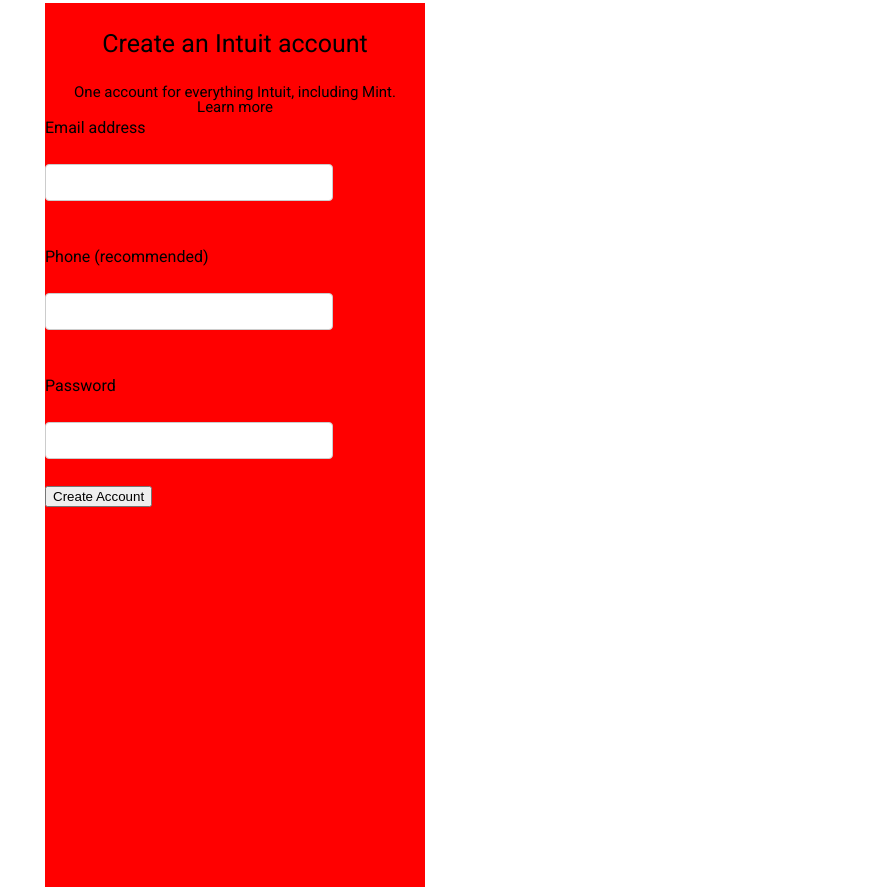
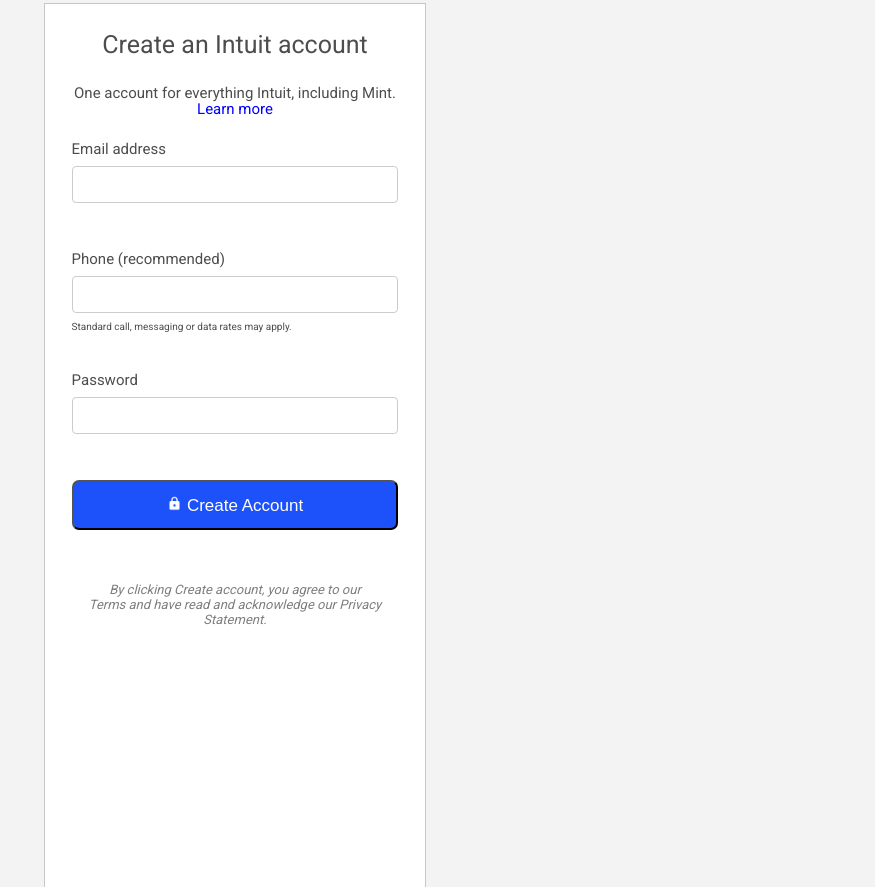
Before and after one commit to RossielCS/HTML-Form, a plain HTML site: page index.html in a window 1280 px wide. Shown: the part 215-1102 px from the top of the page, without its empty margins (405-1280 px from the left). Drawn offline with Linux system fonts and the light colour scheme.

Commit message:
Give style to form items

```diff
--- a/index.html
+++ b/index.html
@@ -61,14 +61,22 @@
       </div>
 
       <form class="input_form" action="/action_page.php" method="get">
-        <label for="">Email address</label><br><br>
+        <label for="">Email address</label>
         <input type="text"><br><br><br>
-        <label for="">Phone (recommended)</label><br><br>
-        <input type="tel"><br><br><br>
-        <label for="">Password</label><br><br>
-        <input type="password"><br><br>
-        <button type="submit">Create Account</button>
+        <label for="">Phone (recommended)</label>
+        <input type="tel"><br>
+        <div id="text2">Standard call, messaging or data rates may apply.</div><br><br>
+        <label for="">Password</label><br>
+        <input type="password"><br><br><br>
+        <button type="submit">
+          <img id="lock" src="images/lock.png" alt="icon">Create Account
+        </button>
       </form>
+      <div id="terms">
+        <p>By clicking Create account, you agree to our<br>
+        Terms and have read and acknowledge our Privacy<br>
+        Statement.</p>
+      </div>
     </div>
 
 
--- a/style.css
+++ b/style.css
@@ -1,3 +1,15 @@
+body {
+  background-color: rgb(243, 243, 243);
+}
+
+a{
+  text-decoration: none;
+  color: blue;
+}
+a:visited{
+  color: rgb(9, 136, 255);
+}
+
 .container{
   display: grid;
   grid-template-columns: 10% 20% 1fr 20% 10%;
@@ -38,14 +50,10 @@
   font-size: 11px;
 }
 
-#help a{
-  text-decoration: none;
-}
-
 #sign_in_b{
   grid-column: 3 / 4;
   grid-row: 1 / 3;
-  background-color: rgb(0, 60, 255);
+  background-color: rgb(29, 81, 250);
   justify-self: start;
   align-self: start;
   height: 34px;
@@ -60,6 +68,7 @@
   height: 15px;
   width: 15px;
   padding-top: 2px;
+  padding-right: 5px;
 }
 /* NAVBAR */
 
@@ -91,18 +100,20 @@
   grid-gap: 5px;
 }
 
-a {
+.services div a p{
   text-decoration: none;
-  color: black;
+  color: rgb(119, 119, 119);
   display: block;
 }
 
 .icon {
   align-self: center;
+  height: 23px;
+  width: 23px;
 }
 
 #mint{
-  padding-top: 12px;
+  padding-top: 22px;
 }
 /* SERVICES */
 
@@ -112,10 +123,12 @@ a {
   grid-column: 3 / 4;
   grid-row: 4 / 5;
   display: grid;
-  background-color: red;
   grid-template-columns: 380px;
-  grid-template-rows: 55px 40px 20px 500px 150px;
+  grid-template-rows: 55px 40px 20px 450px 150px 100px;
   justify-self: center;
+  background-color: white;
+  color: rgb(77, 77, 77);
+  border: 1px solid rgb(199, 199, 199);
 }
 
 #form_container h2{
@@ -148,17 +161,41 @@ a {
 .input_form{
   grid-column: 1 / 2;
   grid-row: 4 / 5;
-  /*margin: auto;*/
+  margin: 20px 7%;
+}
+
+.input_form label{
+  font-size: 15px;
+}
+
+.input_form #text2{
+  font-size: 10px;
 }
 
 input[type=text],
 input[type=tel],
 input[type=password],
 select {
-  width: 70%;
+  width: 93%;
   padding: 10px 10px 10px 10px;
   margin: 8px 0;
   display: inline-block;
   border: 1px solid #ccc;
   border-radius: 4px;
 }
+
+.input_form button{
+  width: 100%;
+  height: 50px;
+  background-color: rgb(29, 81, 250);
+  border-radius: 7px;
+  color: white;
+  font-size: 17px;
+}
+
+#terms{
+  text-align: center;
+  font-size: 13px;
+  color: rgb(126, 126, 126);
+  font-style: italic;
+}
```
